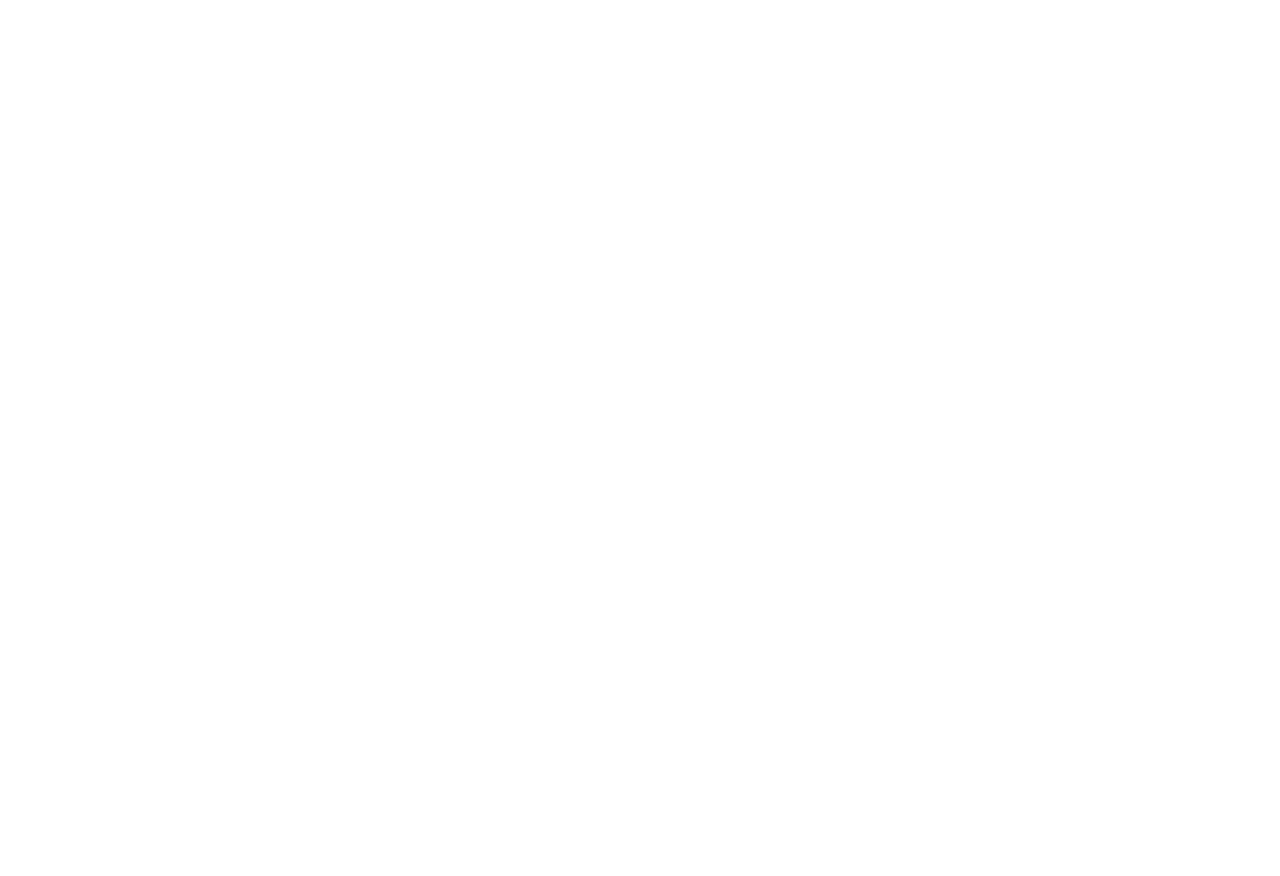
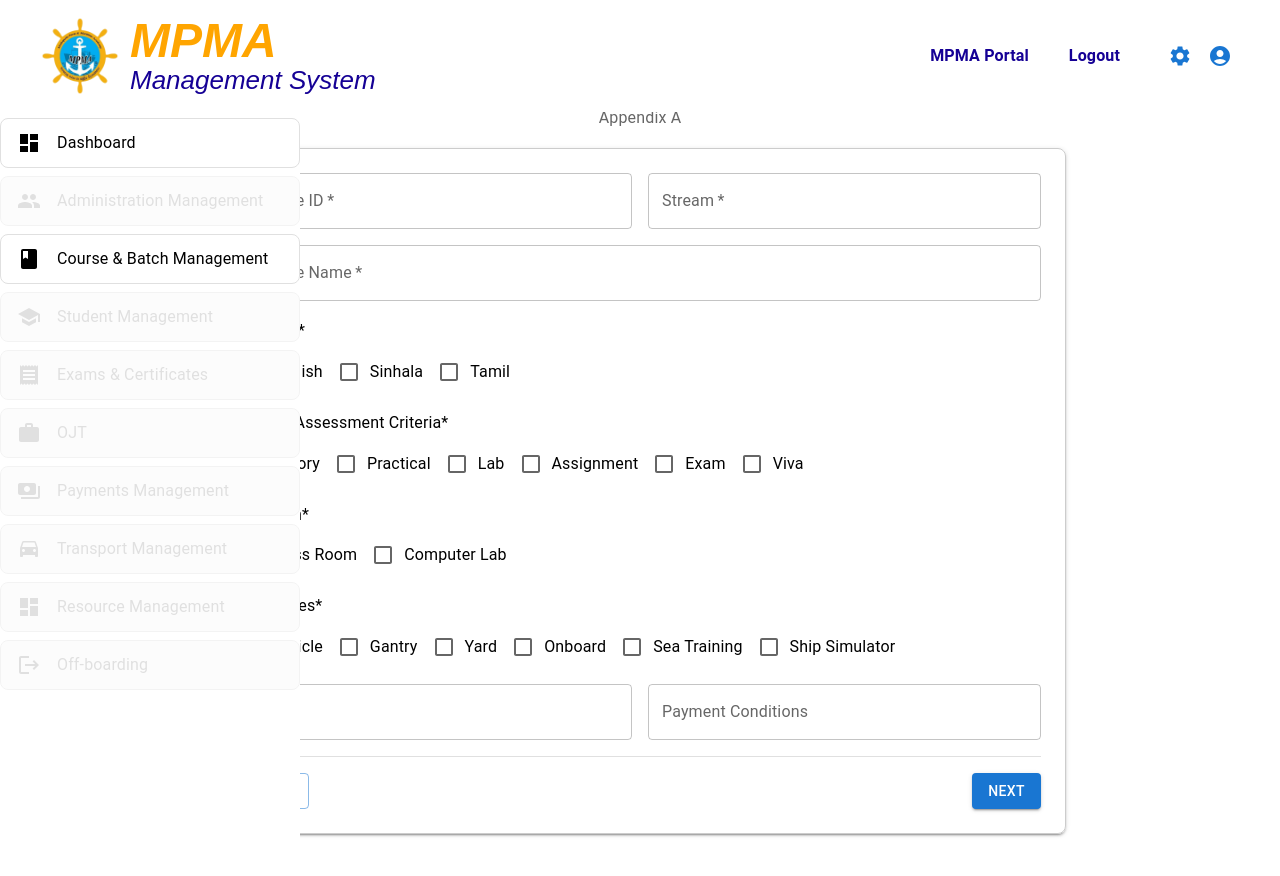
Before and after one commit to UththaraMadubhashini/mpma_systems, a React (Create React App) app: page /course-registration in a window 1280 px wide. Before the commit this address had no page. Shown: the top 876 px of the page. Before the commit the page ends 800 px from the top, so only its background shows below. Built offline with nearby package versions, Linux system fonts and the light colour scheme.

Commit message:
create course registration form

```diff
--- a/src/Components/SlideBar/sideBar.js
+++ b/src/Components/SlideBar/sideBar.js
@@ -12,7 +12,7 @@
 import LogoutIcon from "@mui/icons-material/Logout";
 
 const menuItems = [
-  { text: "Dashboard", icon: <DashboardIcon />, path: "/" },
+  { text: "Dashboard", icon: <DashboardIcon />, path: "/dashboard" },
   { text: "Administration Management", icon: <PeopleIcon />, path: "/admin-management", disabled: true },
   { text: "Course & Batch Management", icon: <ClassIcon />, path: "/course" },
   { text: "Student Management", icon: <SchoolIcon />, path: "/student-management", disabled: true },
--- /dev/null
+++ b/src/Pages/Course_Batch/courseRegistration.js
@@ -0,0 +1,247 @@
+import React, { useState } from "react";
+import {
+  Box,
+  Container,
+  Typography,
+  TextField,
+  Checkbox,
+  FormControlLabel,
+  Button,
+  Grid,
+  Divider,
+} from "@mui/material";
+
+function CourseRegistration() { // Fixed component name
+  const [formData, setFormData] = useState({
+    courseId: "",
+    stream: "",
+    courseName: "",
+    medium: [],
+    location: [],
+    resources: [],
+    assessmentCriteria: [],
+    fees: "",
+    paymentConditions: "",
+  });
+
+  const handleCheckboxChange = (field, value) => {
+    setFormData((prev) => ({
+      ...prev,
+      [field]: prev[field].includes(value)
+        ? prev[field].filter((item) => item !== value)
+        : [...prev[field], value],
+    }));
+  };
+
+  const handleInputChange = (e) => {
+    const { name, value } = e.target;
+    setFormData((prev) => ({ ...prev, [name]: value }));
+  };
+
+  return (
+    <Container maxWidth="md" sx={{ marginTop: 4, paddingBottom: 4 }}>
+      {/* Title */}
+      <Typography
+        variant="h5"
+        color="primary"
+        gutterBottom
+        sx={{ fontWeight: "bold", textAlign: "center" }}
+      >
+        Course & Batch Management
+      </Typography>
+      <Typography
+        variant="subtitle1"
+        color="textSecondary"
+        sx={{ marginBottom: 2, textAlign: "center" }}
+      >
+        Appendix A
+      </Typography>
+
+      <Box
+        sx={{
+          padding: 3,
+          border: "1px solid #ccc",
+          borderRadius: 2,
+          boxShadow: 2,
+        }}
+      >
+        <Grid container spacing={2}>
+          {/* Course ID */}
+          <Grid item xs={12} sm={6}>
+            <TextField
+              fullWidth
+              label="Course ID"
+              name="courseId"
+              value={formData.courseId}
+              onChange={handleInputChange}
+              required
+            />
+          </Grid>
+
+          {/* Stream */}
+          <Grid item xs={12} sm={6}>
+            <TextField
+              fullWidth
+              label="Stream"
+              name="stream"
+              value={formData.stream}
+              onChange={handleInputChange}
+              required
+            />
+          </Grid>
+
+          {/* Course Name */}
+          <Grid item xs={12}>
+            <TextField
+              fullWidth
+              label="Course Name"
+              name="courseName"
+              value={formData.courseName}
+              onChange={handleInputChange}
+              required
+            />
+          </Grid>
+
+          {/* Medium */}
+          <Grid item xs={12}>
+            <Typography variant="subtitle1" gutterBottom>
+              Medium*
+            </Typography>
+            {["English", "Sinhala", "Tamil"].map((medium) => (
+              <FormControlLabel
+                key={medium}
+                control={
+                  <Checkbox
+                    checked={formData.medium.includes(medium)}
+                    onChange={() => handleCheckboxChange("medium", medium)}
+                  />
+                }
+                label={medium}
+              />
+            ))}
+          </Grid>
+
+          {/* Course Assessment Criteria */}
+          <Grid item xs={12}>
+            <Typography variant="subtitle1" gutterBottom>
+              Course Assessment Criteria*
+            </Typography>
+            {[
+              "Theory",
+              "Practical",
+              "Lab",
+              "Assignment",
+              "Exam",
+              "Viva",
+            ].map((criteria) => (
+              <FormControlLabel
+                key={criteria}
+                control={
+                  <Checkbox
+                    checked={formData.assessmentCriteria.includes(criteria)}
+                    onChange={() =>
+                      handleCheckboxChange("assessmentCriteria", criteria)
+                    }
+                  />
+                }
+                label={criteria}
+              />
+            ))}
+          </Grid>
+
+          {/* Location */}
+          <Grid item xs={12}>
+            <Typography variant="subtitle1" gutterBottom>
+              Location*
+            </Typography>
+            {["Class Room", "Computer Lab"].map((location) => (
+              <FormControlLabel
+                key={location}
+                control={
+                  <Checkbox
+                    checked={formData.location.includes(location)}
+                    onChange={() => handleCheckboxChange("location", location)}
+                  />
+                }
+                label={location}
+              />
+            ))}
+          </Grid>
+
+          {/* Resources */}
+          <Grid item xs={12}>
+            <Typography variant="subtitle1" gutterBottom>
+              Resources*
+            </Typography>
+            {[
+              "Vehicle",
+              "Gantry",
+              "Yard",
+              "Onboard",
+              "Sea Training",
+              "Ship Simulator",
+            ].map((resource) => (
+              <FormControlLabel
+                key={resource}
+                control={
+                  <Checkbox
+                    checked={formData.resources.includes(resource)}
+                    onChange={() =>
+                      handleCheckboxChange("resources", resource)
+                    }
+                  />
+                }
+                label={resource}
+              />
+            ))}
+          </Grid>
+
+          {/* Fees */}
+          <Grid item xs={12} sm={6}>
+            <TextField
+              fullWidth
+              label="Fees"
+              name="fees"
+              type="number"
+              value={formData.fees}
+              onChange={handleInputChange}
+              required
+            />
+          </Grid>
+
+          {/* Payment Conditions */}
+          <Grid item xs={12} sm={6}>
+            <TextField
+              fullWidth
+              label="Payment Conditions"
+              name="paymentConditions"
+              value={formData.paymentConditions}
+              onChange={handleInputChange}
+            />
+          </Grid>
+        </Grid>
+
+        {/* Divider */}
+        <Divider sx={{ marginY: 2 }} />
+
+        {/* Buttons */}
+        <Box
+          sx={{
+            display: "flex",
+            justifyContent: "space-between",
+            marginTop: 2,
+          }}
+        >
+          <Button variant="outlined" color="primary">
+            Back
+          </Button>
+          <Button variant="contained" color="primary">
+            Next
+          </Button>
+        </Box>
+      </Box>
+    </Container>
+  );
+}
+
+export default CourseRegistration; // Fixed export name
--- a/src/Pages/course.js
+++ b/src/Pages/Course_Batch/subCourseHome.js
@@ -9,6 +9,7 @@
 import EventNoteIcon from "@mui/icons-material/EventNote";
 import AssignmentIcon from "@mui/icons-material/Assignment";
 import AttachMoneyIcon from "@mui/icons-material/AttachMoney";
+import { Link } from "react-router-dom";
 
 
 function Course() {
@@ -26,6 +27,7 @@
 
         {/* Button Section */}
         <Box
+
           sx={{
             display: "flex",
             flexWrap: "wrap",
@@ -36,6 +38,8 @@
         >
           {/* Course Registration Button */}
           <Button
+            component={Link}
+            to="/course-registration"
             variant="outlined"
             startIcon={<EventNoteIcon />}
             sx={{
--- /dev/null
+++ b/src/Pages/Dashboard.js
@@ -0,0 +1,24 @@
+import React from "react";
+import {
+  Container,
+  Typography
+} from "@mui/material";
+
+
+function Dashboard() {
+  return (
+    <div>
+      {/* <Header /> */}
+      <Container maxWidth="lg" sx={{ marginTop: "-15px", marginLeft:"275px" }}>
+        {/* Page Title */}
+        <Typography variant="h5" color="primary" gutterBottom sx={{marginLeft:"-20px"}}>
+          Course & Batch Management Dashboard
+        </Typography>
+
+
+      </Container>
+    </div>
+  );
+}
+
+export default Dashboard;
--- a/src/Routes/route.js
+++ b/src/Routes/route.js
@@ -21,14 +21,17 @@
 import React from "react";
 import { Routes, Route } from "react-router-dom";
 import Layout from "../Components/Layouts/Layout";
-import Course from "../Pages/course"
+import Course from "../Pages/Course_Batch/subCourseHome"
+import Dashboard from "../Pages/Dashboard";
+import CourseRegistration from "../Pages/Course_Batch/courseRegistration";
 
 const Routers = () => {
   return (
-    <Routes>
+      <Routes>
       <Route path="/" element={<Layout />}>
-        <Route index element={<div>Welcome to the Dashboard</div>} />
+        <Route path="/dashboard" element={<Dashboard />} />
         <Route path="/course" element={<Course />} />
+        <Route path="/course-registration" element={<CourseRegistration />} />
       </Route>
     </Routes>
   );
```
Also changed, not shown: src/Pages/Course_Batch/batchRegistration.js (added, +11 -0 lines), src/Pages/batch.js (deleted, +0 -9 lines).
